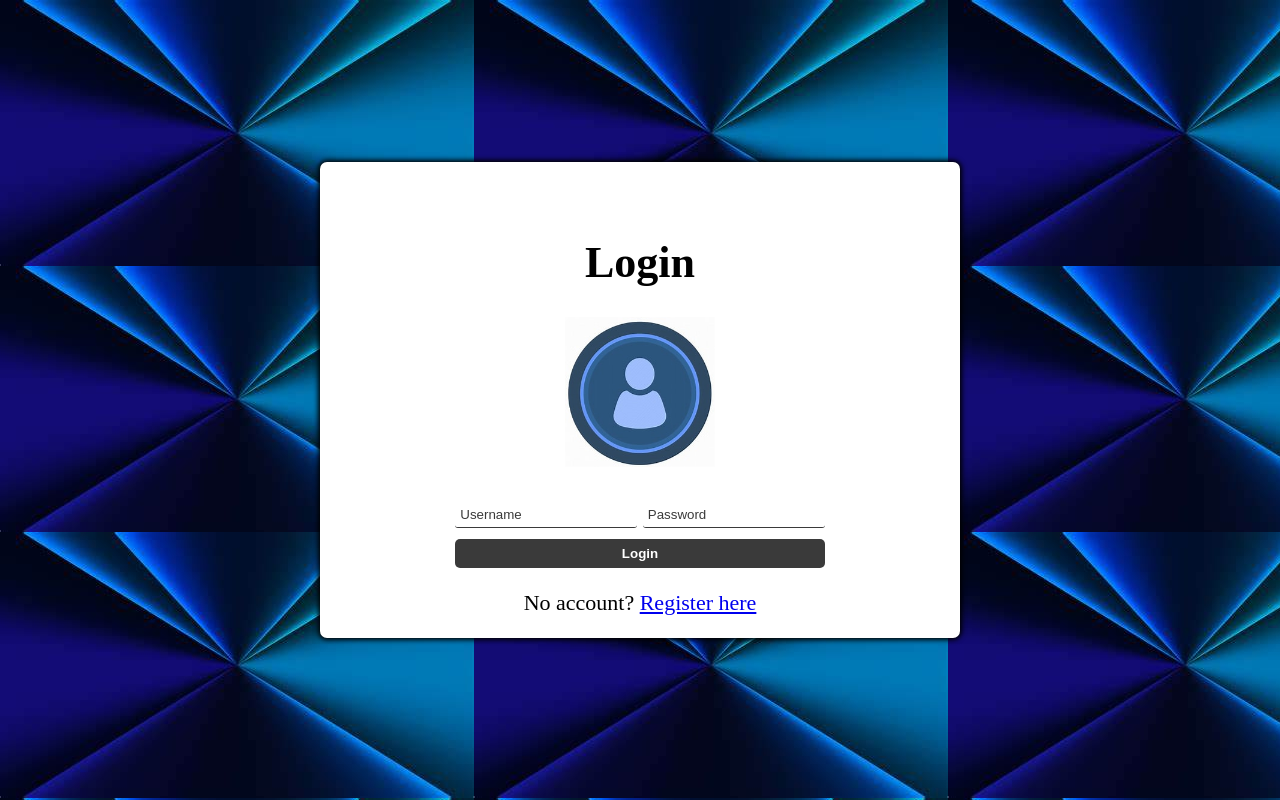
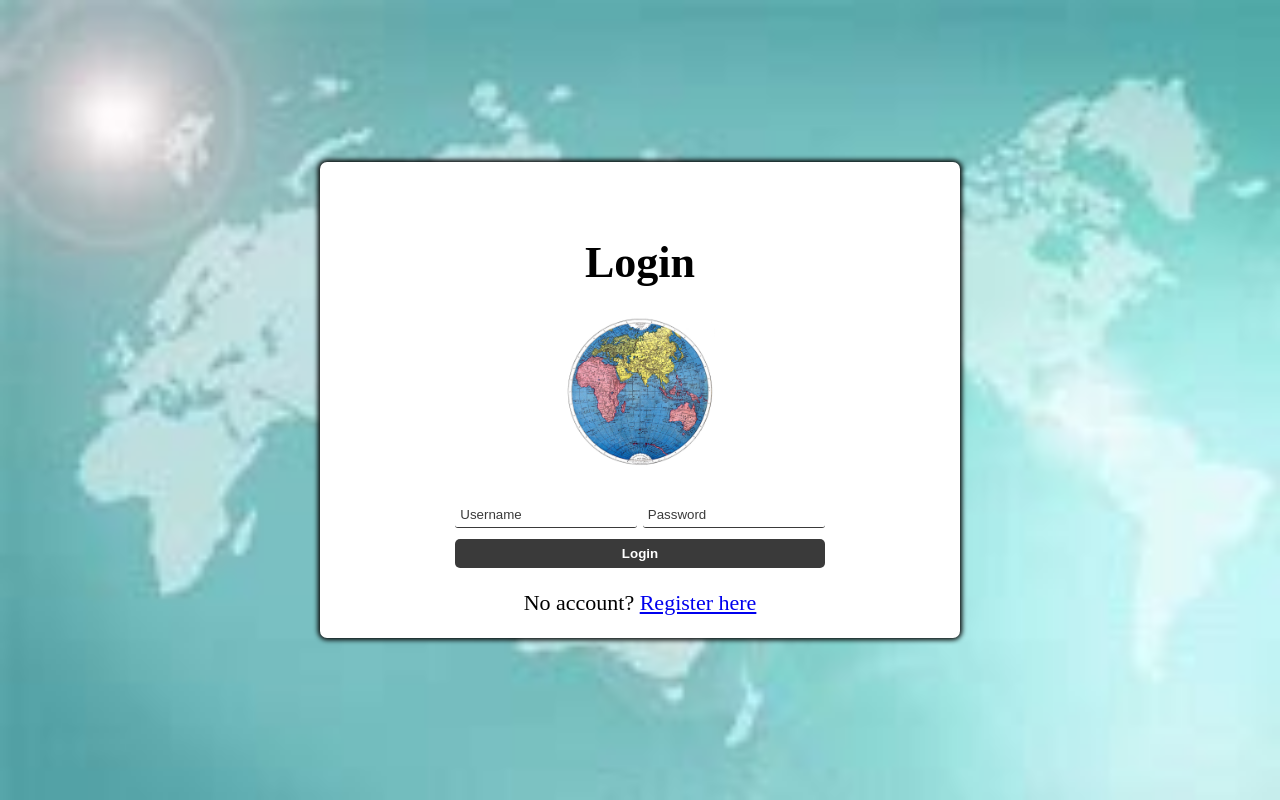
Before and after one commit to ethanc72/CSE108-final-proj, a Flask app: page /login in a window 1280 px wide. Run offline with Flask 3, Linux system fonts and the light colour scheme; some web fonts are replaced.

Commit message:
editing login page
adding background image/added new icon (geography quiz)

```diff
--- a/static/css/map.css
+++ b/static/css/map.css
@@ -1,3 +1,4 @@
+
 #map {
     height: 800px;
     width: 100%;
@@ -8,10 +9,12 @@
 
 .map-text{
     display: flex;
+
 }
 
 .score-text{
     float: right;
+
 }
 
 .find-city-text{
--- a/static/css/styles.css
+++ b/static/css/styles.css
@@ -88,7 +88,10 @@ html {
     display: grid;
     justify-items: center;
     align-items: center;
-    background-image: url(../images/blue.jpg);
+    background-image: url(../images/world1.jpg);
+    background-size: cover;
+    background-repeat: no-repeat;
+
   }
 
   #main-holder {
@@ -131,7 +134,7 @@ html {
     padding: 0px 0px 5px 5px;
   }
   #login-form-submit:hover{
-    background-color: blue;
+    background-color: green;
   }
 
   #login-form-submit {
--- a/templates/login.html
+++ b/templates/login.html
@@ -15,7 +15,7 @@
       {% if error %}
         <p style="color: red;">{{ error }}</p>
         {% endif %}
-      <img src="../static/images/login.jpg" alt="Login Icon" style="width:150px;height:150px;padding-bottom: 5%;">
+      <img src="../static/images/world.jpg" alt="Login Icon" style="width:150px;height:150px;padding-bottom: 5%;">
         <form id="login-form" method="post">
             <div id="input-user-pass">
                 <input type="text" id="username" name="username" class="login-form-field" placeholder="Username" required>
```
Also changed, not shown: static/images/world.jpg (added), static/images/world1.jpg (added).
